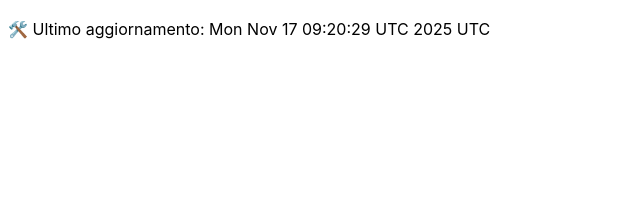
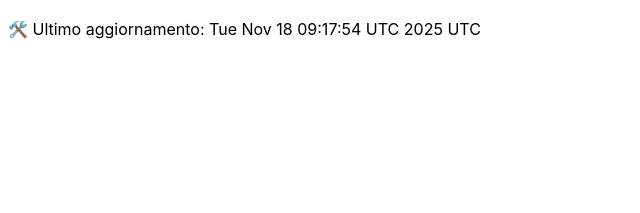
Before and after one commit to DanteTrb/DanteTrb.github.io, a Jekyll site: the page built from badges.md, in a window 1280 px wide. Shown: the top 213 px of the page, without its empty margins (0-640 px from the left). Built offline with Jekyll 4.4.1, drawn with Linux system fonts in a browser that asks for light colours; our own code applies the rules of GitHub Pages for plain Markdown files.

Commit message:
🛠️ Aggiornamento automatico badge

```diff
--- a/badges.md
+++ b/badges.md
@@ -1 +1 @@
-🛠️ Ultimo aggiornamento: Mon Nov 17 09:20:29 UTC 2025 UTC
+🛠️ Ultimo aggiornamento: Tue Nov 18 09:17:54 UTC 2025 UTC
```
